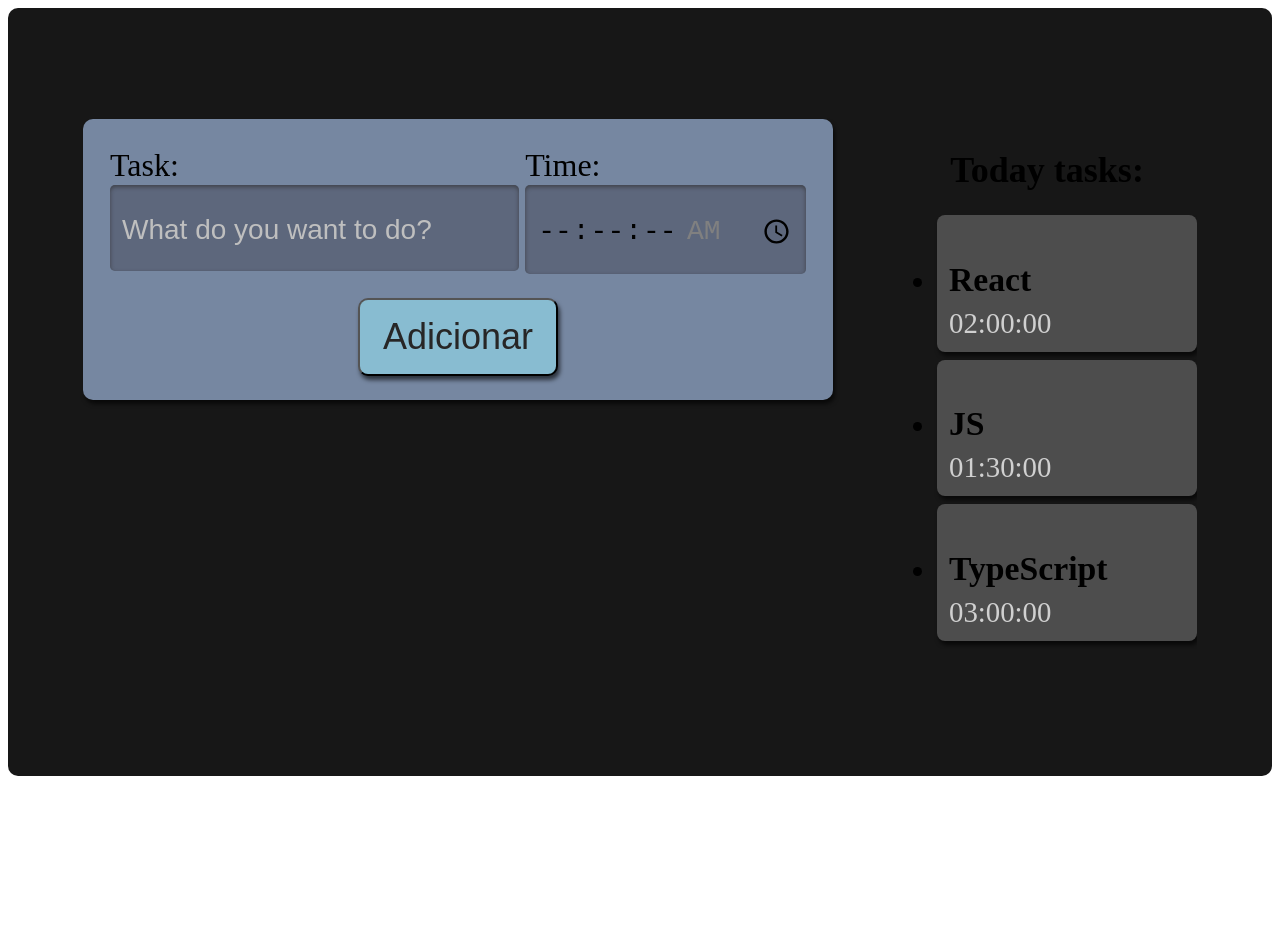
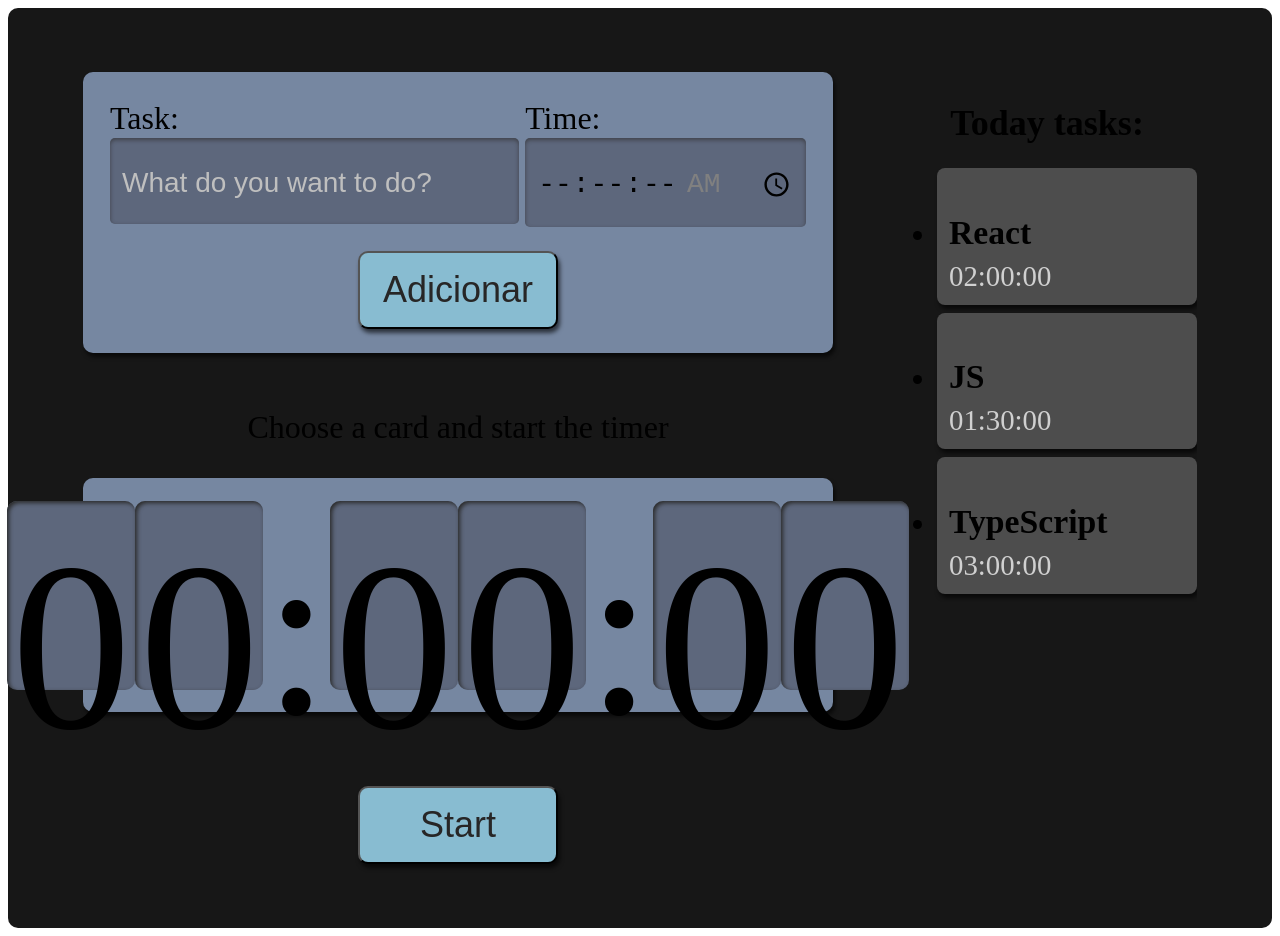
Before and after one commit to matheusrf96/task-manager, a React (Create React App) app: page / in a window 1280 px wide. Before the commit the page ends 800 px from the top, so only its background shows below. Built offline with nearby package versions, Linux system fonts and the light colour scheme; the HTML template or start-up script is replaced by a standard one.

Commit message:
Create timer

```diff
--- a/src/App.tsx
+++ b/src/App.tsx
@@ -2,6 +2,7 @@
 
 import Form from './components/Form';
 import List from './components/List';
+import Timer from './components/Timer';
 
 import style from './App.module.scss'
 
@@ -11,6 +12,7 @@
     <div className={style.AppStyle}>
       <Form />
       <List />
+      <Timer />
     </div>
   );
 }
--- /dev/null
+++ b/src/components/Timer/Clock/Clock.module.scss
@@ -0,0 +1,21 @@
+.relogioNumero {
+    background-color: #5D677C;
+    box-shadow: 2px 2px 4px #2B2B2B inset;
+    height: 3.6rem;
+    width: 3rem;
+    padding: 8px 4px;
+    border-radius: 10px;
+
+    @media screen and (min-width:1280px) {
+      height: 10.8rem;
+      width: 9rem;
+    }
+  }
+
+  .relogioDivisao {
+    height: 4.2rem;
+
+    @media screen and (min-width:1280px) {
+      height: 12.6rem;
+    }
+  }
--- /dev/null
+++ b/src/components/Timer/Clock/index.tsx
@@ -0,0 +1,19 @@
+
+import style from './Clock.module.scss'
+
+const Clock = () => {
+    return (
+        <>
+            <span className={style.relogioNumero}>0</span>
+            <span className={style.relogioNumero}>0</span>
+            <span className={style.relogioDivisao}>:</span>
+            <span className={style.relogioNumero}>0</span>
+            <span className={style.relogioNumero}>0</span>
+            <span className={style.relogioDivisao}>:</span>
+            <span className={style.relogioNumero}>0</span>
+            <span className={style.relogioNumero}>0</span>
+        </>
+    )
+}
+
+export default Clock
--- /dev/null
+++ b/src/components/Timer/Timer.module.scss
@@ -0,0 +1,59 @@
+.cronometro {
+    display: flex;
+    flex-direction: column;
+    align-items: center;
+    grid-area: cronometro;
+
+    .relogioWrapper {
+      align-items: center;
+      background-color: #7687A1;
+      border-radius: 10px;
+      box-shadow: 2px 4px 4px #0000009F;
+      box-sizing: border-box;
+      display: flex;
+      font-size: 5rem;
+      justify-content: center;
+      margin-bottom: 24px;
+      padding: 16px 12px;
+      width: 100%;
+    }
+
+    .titulo {
+      font-size: 2rem;
+    }
+
+    button {
+      background-color: #88bcd1;
+      border-radius: 10px;
+      box-shadow: 2px 4px 4px #0000009F;
+      color: #272626;
+      cursor: pointer;
+      font-size: 1.25rem;
+      padding: 16px;
+      width: 150px;
+
+      &:active {
+        background-color: #7CA6B7;
+        box-shadow: 2px 2px 4px #0000009F inset;
+        cursor: auto;
+      }
+    }
+
+    @media screen and (min-width:1280px) {
+
+      .relogioWrapper{
+        font-size: 15rem;
+      }
+
+      p {
+        font-size: 2rem;
+      }
+
+      button {
+        grid-column-start: span 2;
+        justify-self: center;
+        width: 200px;
+        font-size: 2.25rem;
+      }
+    }
+  }
--- /dev/null
+++ b/src/components/Timer/index.tsx
@@ -0,0 +1,19 @@
+import Button from "../Button";
+import Clock from "./Clock";
+
+import style from './Timer.module.scss'
+
+const Timer = () => {
+    return (
+        <div className={style.cronometro}>
+            <p className={style.titulo}>Choose a card and start the timer</p>
+            <div className={style.relogioWrapper}>
+                <Clock />
+            </div>
+
+            <Button text="Start" />
+        </div>
+    )
+}
+
+export default Timer
```
